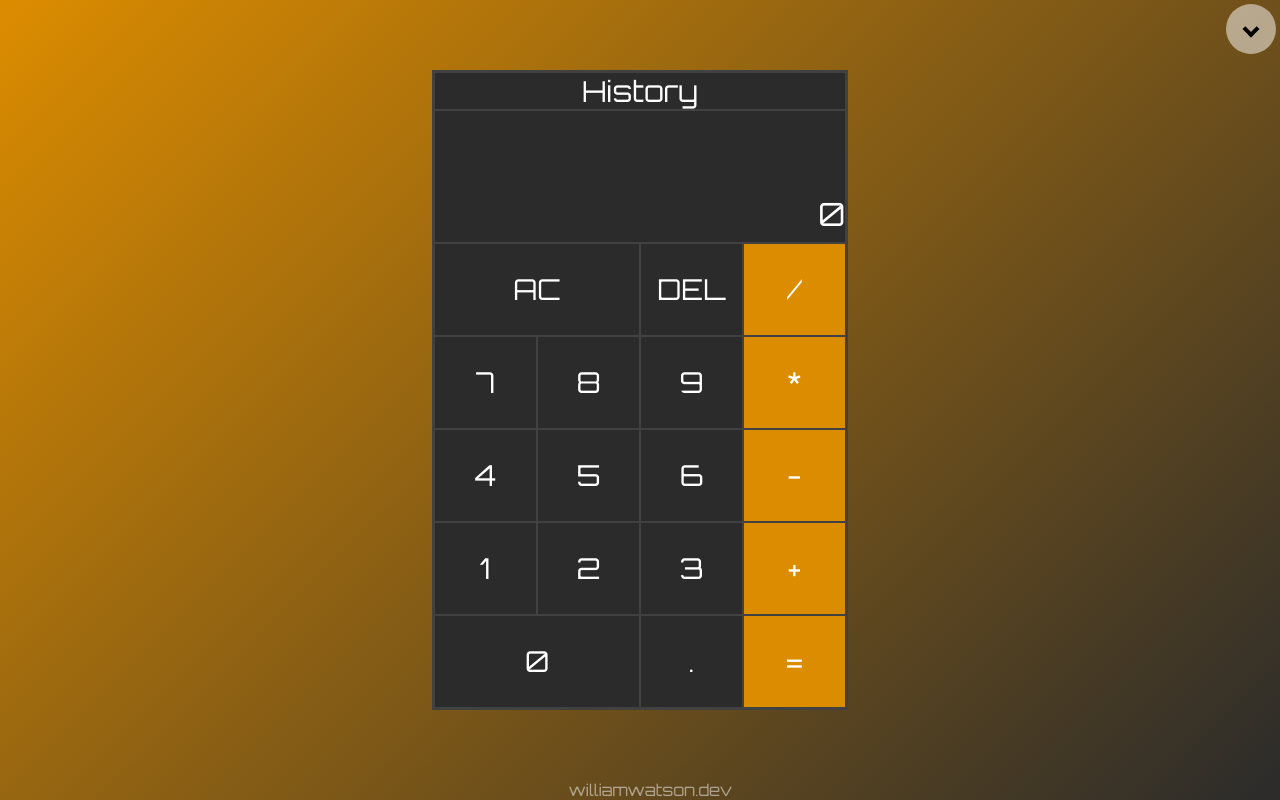
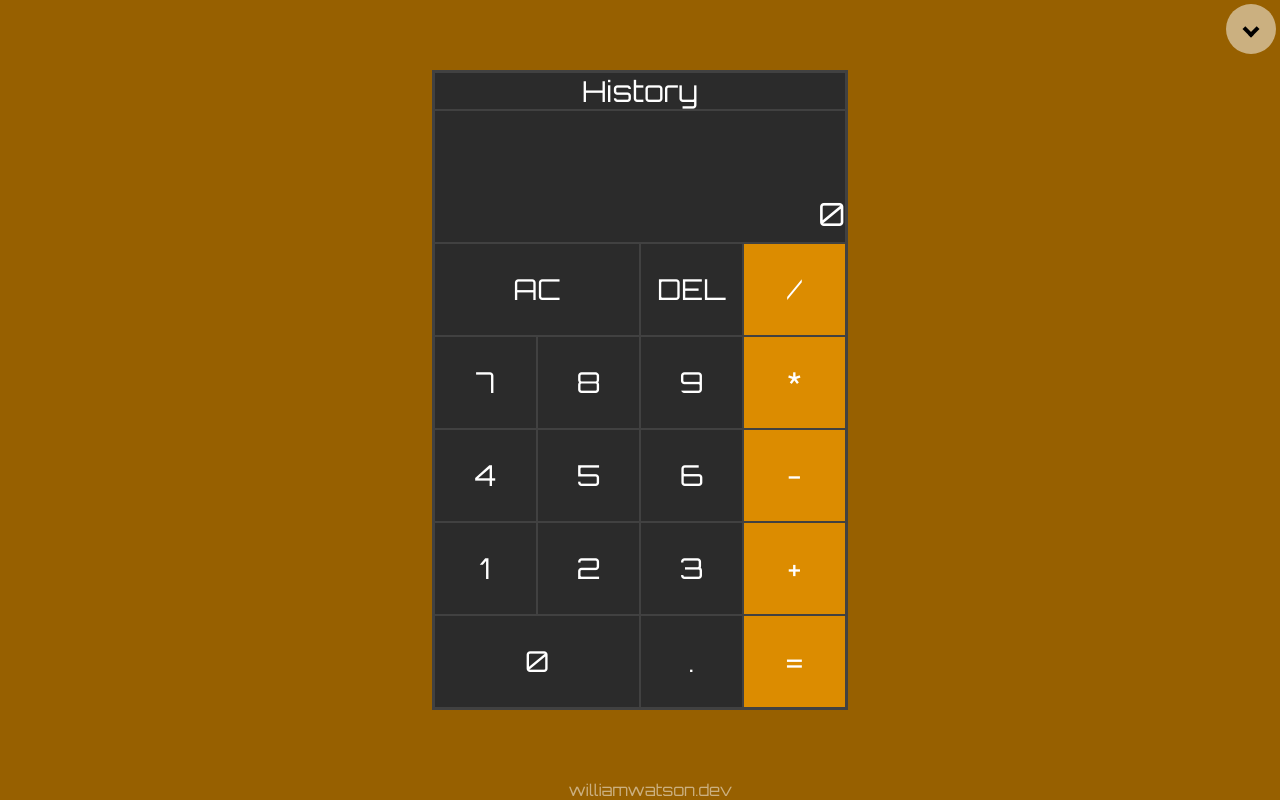
Before and after one commit to willswats/react-calculator, a React (Create React App) app: page / in a window 1280 px wide. Built offline with nearby package versions, Linux system fonts and the light colour scheme; some icons are missing.

Commit message:
Change background

```diff
--- a/src/index.css
+++ b/src/index.css
@@ -13,6 +13,5 @@
 html,
 body {
   color: #fff;
-  background: linear-gradient(-45deg, #2b2b2b, #dc8c00);
-  background-color: #dc8c00;
+  background-color: #976000;
 }
```
